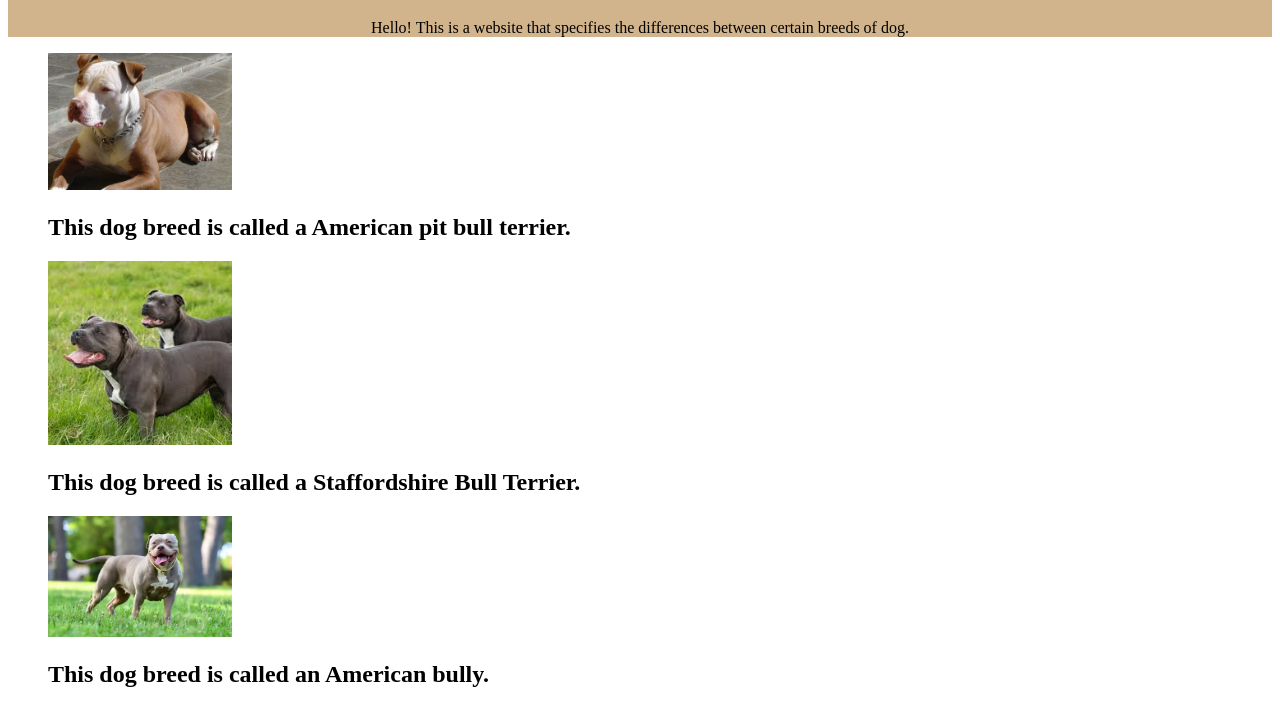
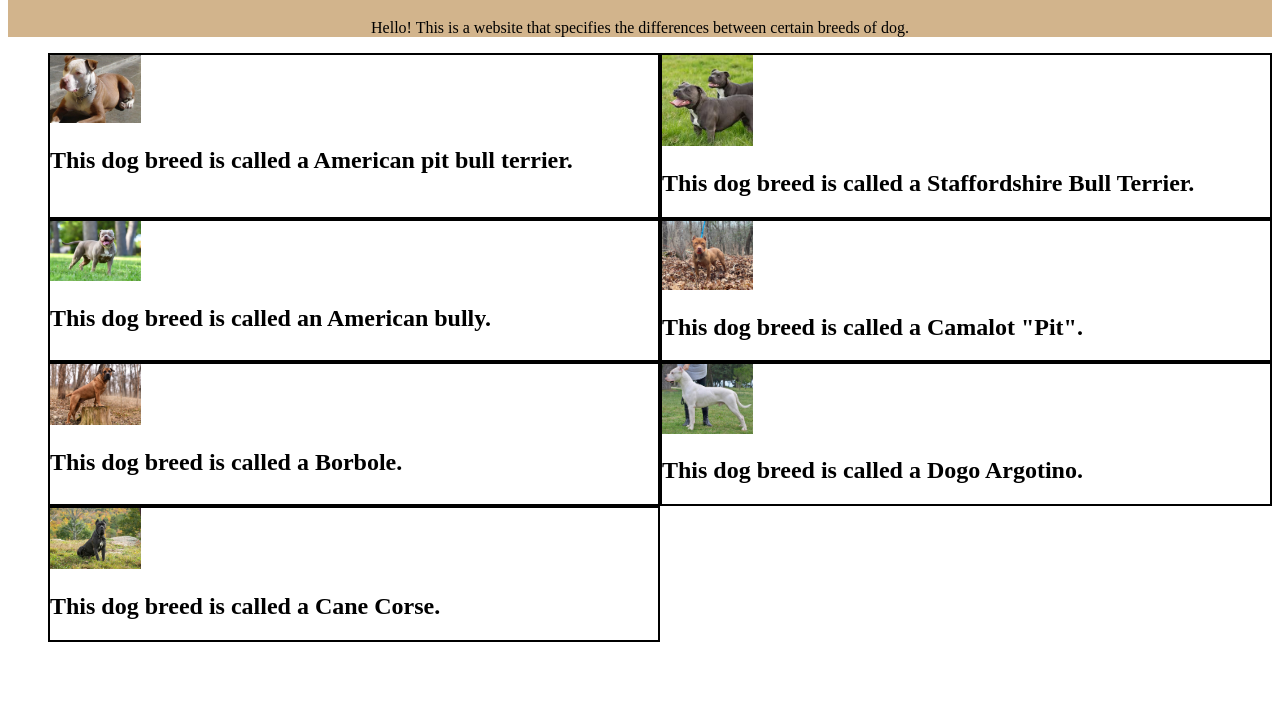
Before and after one commit to Mitchell-610/Dogs, a plain HTML site: page index.html in a window 1280 px wide. Shown: the part 61-766 px from the top of the page. Drawn offline with Linux system fonts and the light colour scheme.

Commit message:
Grid displayed for li information.

```diff
--- a/assets/style.css
+++ b/assets/style.css
@@ -4,8 +4,14 @@ color: black;
 text-align: center;
 }
 
+ul {
+    display: grid;
+    grid-template-columns: repeat(2, 1fr);
+}
+
 li{
     list-style: none;
+    border: 2px black solid;
 }
 
 img {
```
